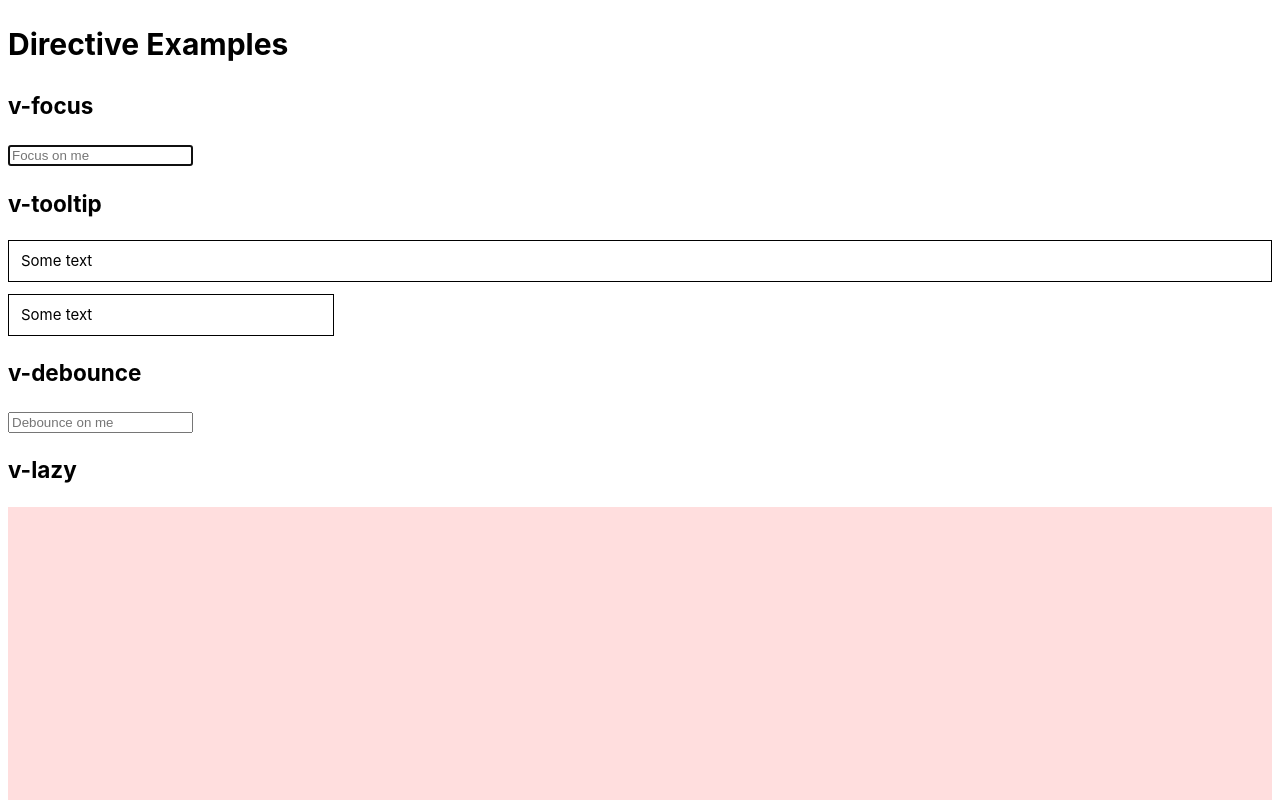
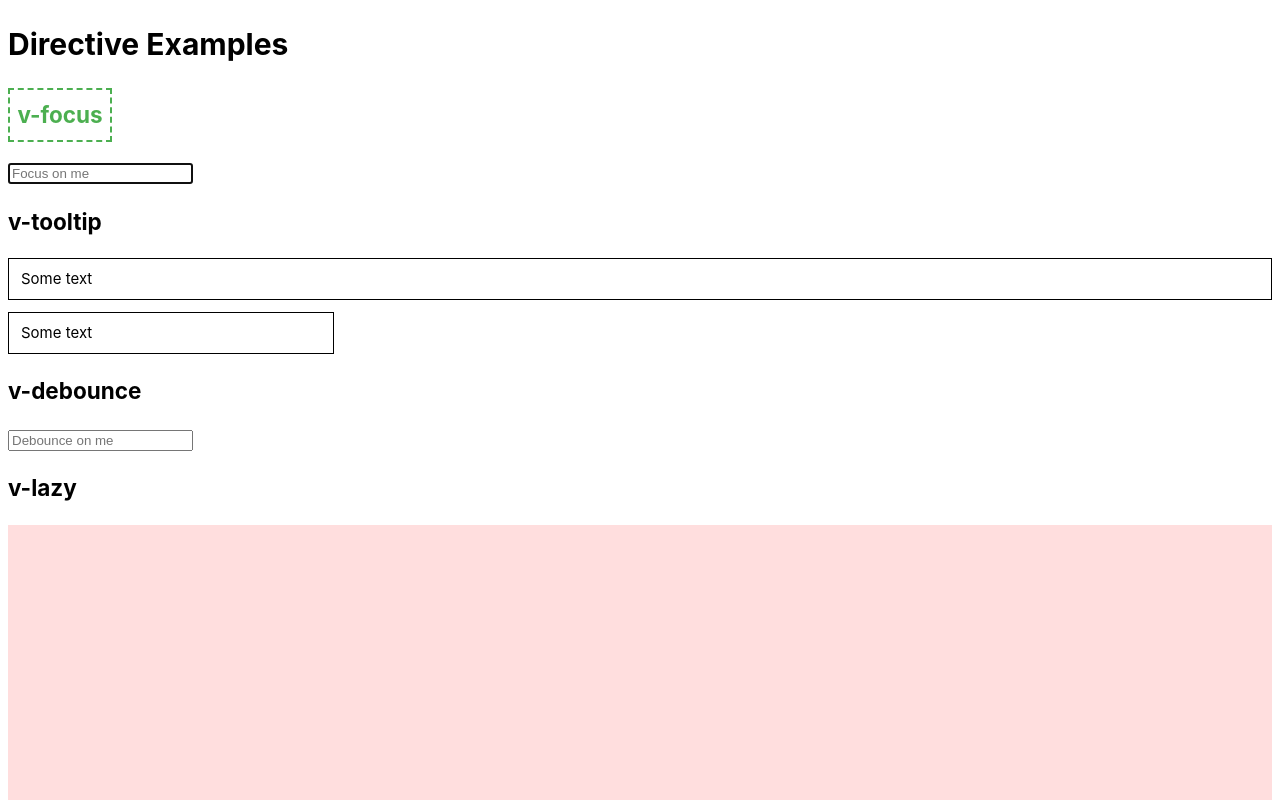
Before and after one commit to dot357/vue-directives, a Vue app: page / in a window 1280 px wide. Shown: the top 800 px of the page. Built offline with nearby package versions, Linux system fonts and the light colour scheme; the HTML template or start-up script is replaced by a standard one.

Commit message:
feat(v-drag: improvement now it supports custom class)

```diff
--- a/src/App.vue
+++ b/src/App.vue
@@ -32,7 +32,7 @@ const dragEvents = {
     <h1>Directive Examples</h1>
 
     <section>
-      <h2 v-drag="dragEvents">v-focus</h2>
+      <h2 v-drag:draggable="dragEvents">v-focus</h2>
       <div>
         <input type="text" placeholder="Focus on me" v-focus />
       </div>
@@ -121,3 +121,21 @@ const dragEvents = {
     </section>
   </div>
 </template>
+
+<style scoped>
+.draggable {
+  width: 100px;
+  height: 50px;
+  background-color: transparent;
+  color: white;
+  display: flex;
+  flex-direction: row;
+  align-items: center;
+  justify-content: center;
+  cursor: move;
+  position: relative;
+  border: 2px dashed #4caf50;
+  color: #4caf50;
+  font-weight: bold;
+}
+</style>
--- a/src/assets/main.css
+++ b/src/assets/main.css
@@ -1 +1,12 @@
 @import './base.css';
+
+.draggable-element {
+  width: 200px;
+  height: 100px;
+  background-color: #4caf50;
+  color: white;
+  text-align: center;
+  line-height: 100px;
+  cursor: move;
+  position: relative;
+}
--- a/src/directives/dragCustomDirective.ts
+++ b/src/directives/dragCustomDirective.ts
@@ -8,12 +8,14 @@ type DragEventBindings = {
     drag: (e: DragEvent) => unknown
     end: (e: DragEvent) => unknown
   }
+  arg?: string
 }
 
 export const vDrag = {
   mounted(el: ExtendedDragElement, binding: DragEventBindings) {
     // Define the drag event handler
     el.draggable = true
+    el.classList.add(binding.arg ?? 'draggable-element')
 
     const isBindingValueUndefined = () => {
       return binding.value === undefined
@@ -60,6 +62,7 @@ export const vDrag = {
   beforeUnmount(el: ExtendedDragElement) {
     // Remove the event listener when the element is unmounted
     el.draggable = false
+    el.classList.remove('draggable-element')
     if (el._clearEvents) {
       el._clearEvents()
     }
```
